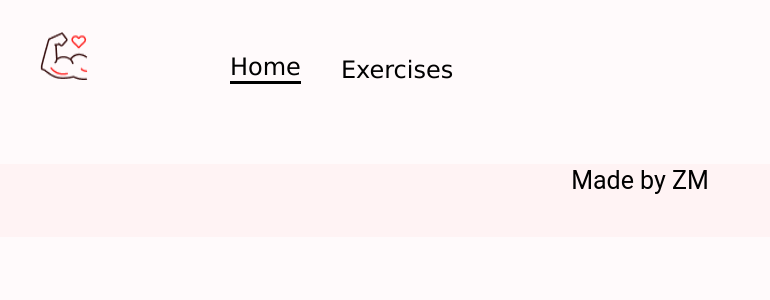
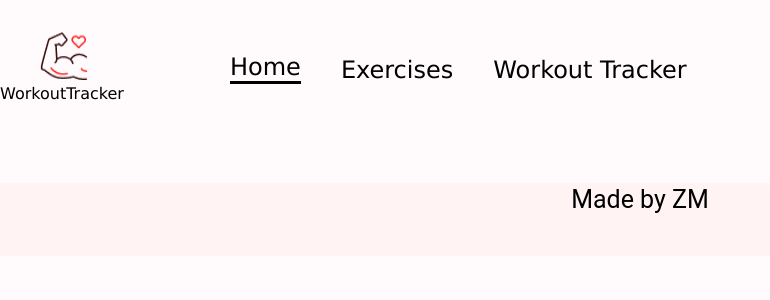
Before and after one commit to zakmun/workout-tracker, a React (Create React App) app in the folder gym-tracker/: page /tracker in a window 1280 px wide. Shown: the top 300 px of the page, without its empty margins (0-770 px from the left). Built offline with nearby package versions, Linux system fonts and the light colour scheme.

Commit message:
Creating tracker page on to navbar

```diff
--- a/gym-tracker/src/App.js
+++ b/gym-tracker/src/App.js
@@ -5,6 +5,7 @@ import {Box} from '@mui/material';
 import './App.css';
 import Home from './pages/Home';
 import ExerciseDetail from './pages/ExerciseDetail';
+import WorkoutTracker from './pages/WorkoutTracker';
 import Navbar from './components/Navbar';
 import Footer from './components/Footer';
 
@@ -15,6 +16,7 @@ const App = () => {
         <Routes>
             <Route path="/" element={<Home />}/>
             <Route path="/exercise/:id" element={<ExerciseDetail />} />
+            <Route path="/tracker" element={<WorkoutTracker/>}/>
         </Routes>
         <Footer/>
     </Box>
--- a/gym-tracker/src/components/Navbar.js
+++ b/gym-tracker/src/components/Navbar.js
@@ -19,6 +19,7 @@ const Navbar = () => {
       >
         <Link to="/" style={{textDecoration: 'none', color: 'black', borderBottom: '3px solid black'}}>Home</Link>
         <a href="#exercises" style={{textDecoration: 'none', color: 'black'}}>Exercises</a>
+        <Link to="/tracker" style={{textDecoration: 'none', color: 'black'}}>Workout Tracker</Link>
       </Stack>
    </Stack>
   )
--- /dev/null
+++ b/gym-tracker/src/pages/WorkoutTracker.js
@@ -0,0 +1,9 @@
+import React from 'react'
+
+const WorkoutTracker = () => {
+  return (
+    <div>WorkoutTracker</div>
+  )
+}
+
+export default WorkoutTracker
```
